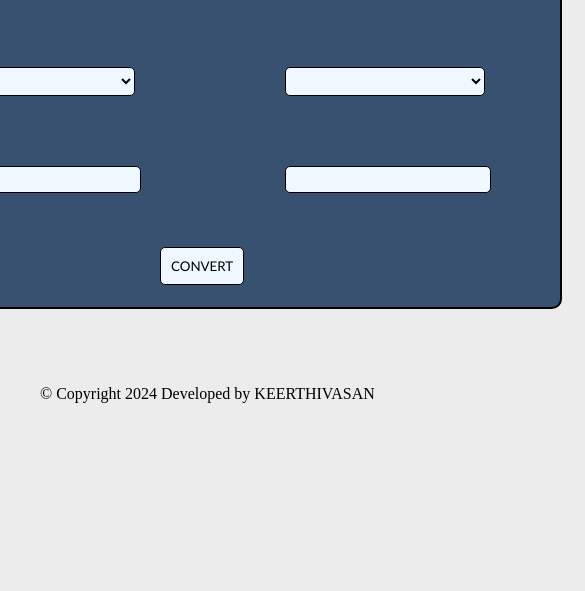
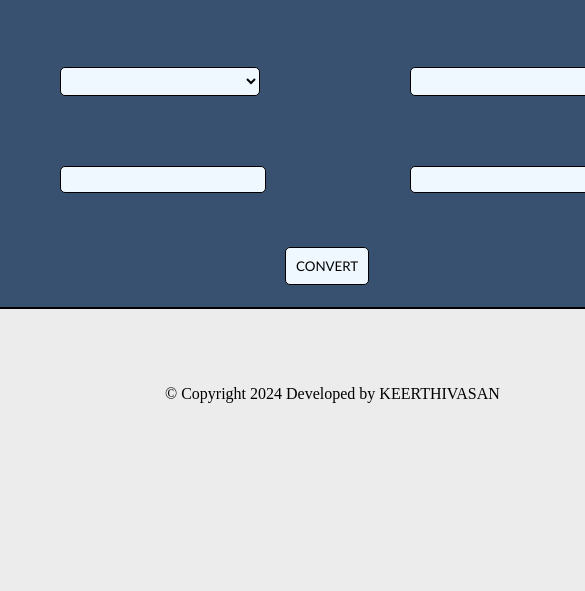
Before and after one commit to keerthivasan2211/keerthicurrencyconvetor, a plain HTML site: page index.html in a window 390 px wide. Shown: the part 253-844 px from the top of the page, 585 px wide, since content can reach past the window. Drawn offline with Linux system fonts and the light colour scheme; no server answers.

Commit message:
Update cc.css

```diff
--- a/cc.css
+++ b/cc.css
@@ -12,7 +12,7 @@
    border-style: solid;
    border-width: 2px;
    border-radius: 10px;
-   margin-left: 430px;
+   margin-left: 280px;
 
 
 }
@@ -153,7 +153,7 @@
     {
 
         background-color:#385170;
-        margin-right: 400px;
+
 
 
 
```
